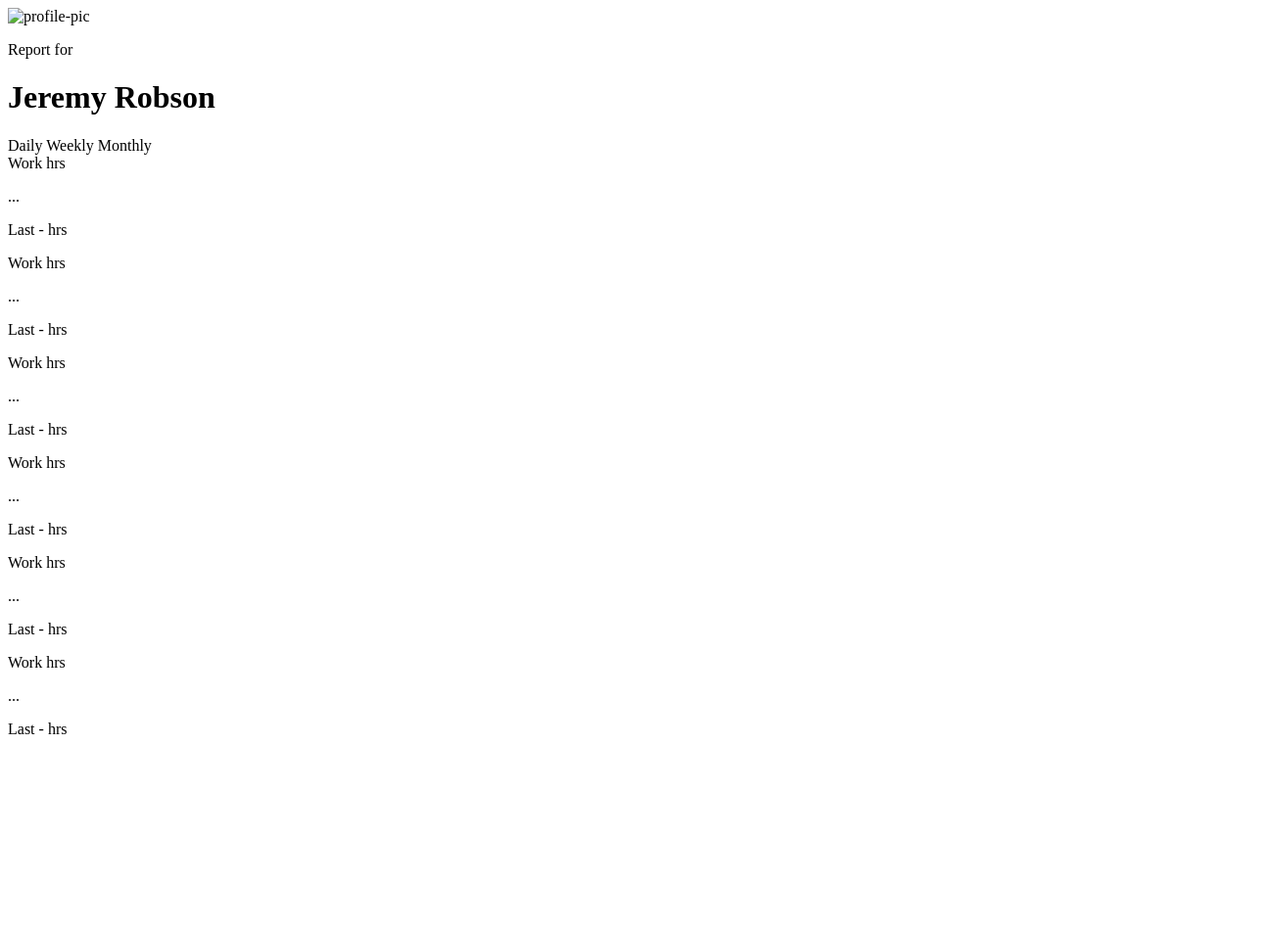
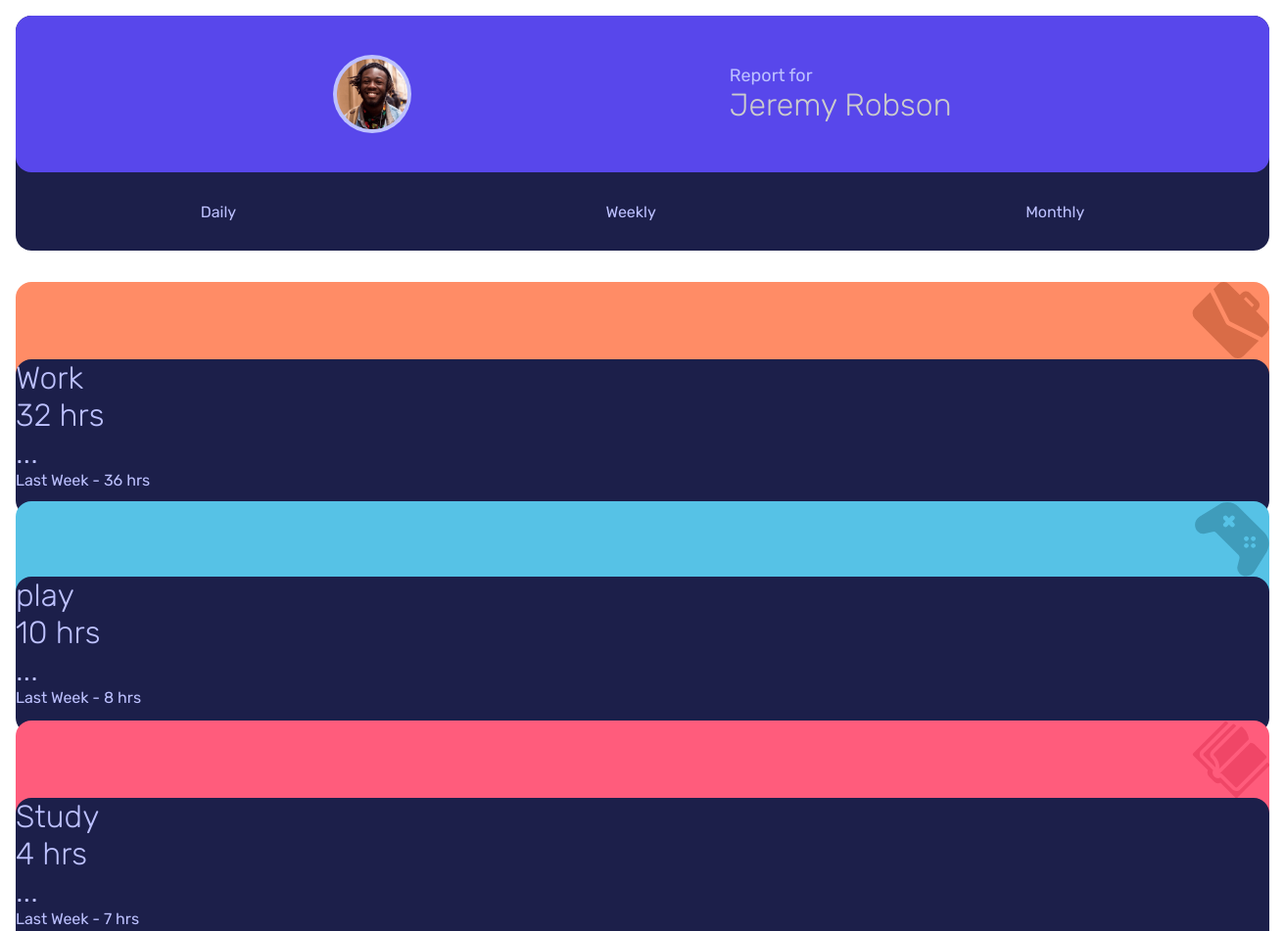
Before and after one commit to Lovely1608/Time-tracking-dashboard, a plain HTML site: page index.html in a window 1280 px wide. Shown: the top 951 px of the page at 98% size, 1312 px wide, since content can reach past the window. Before the commit the page ends 800 px from the top, so only its background shows below. Drawn offline with Linux system fonts and the light colour scheme.

Commit message:
Updated files and js completed

```diff
--- /dev/null
+++ b/data.json
@@ -0,0 +1,104 @@
+[
+  {
+    "title": "Work",
+    "timeframes": {
+      "daily": {
+        "current": 5,
+        "previous": 7
+      },
+      "weekly": {
+        "current": 32,
+        "previous": 36
+      },
+      "monthly": {
+        "current": 103,
+        "previous": 128
+      }
+    }
+  },
+  {
+    "title": "Play",
+    "timeframes": {
+      "daily": {
+        "current": 1,
+        "previous": 2
+      },
+      "weekly": {
+        "current": 10,
+        "previous": 8
+      },
+      "monthly": {
+        "current": 23,
+        "previous": 29
+      }
+    }
+  },
+  {
+    "title": "Study",
+    "timeframes": {
+      "daily": {
+        "current": 0,
+        "previous": 1
+      },
+      "weekly": {
+        "current": 4,
+        "previous": 7
+      },
+      "monthly": {
+        "current": 13,
+        "previous": 19
+      }
+    }
+  },
+  {
+    "title": "Exercise",
+    "timeframes": {
+      "daily": {
+        "current": 1,
+        "previous": 1
+      },
+      "weekly": {
+        "current": 4,
+        "previous": 5
+      },
+      "monthly": {
+        "current": 11,
+        "previous": 18
+      }
+    }
+  },
+  {
+    "title": "Social",
+    "timeframes": {
+      "daily": {
+        "current": 1,
+        "previous": 3
+      },
+      "weekly": {
+        "current": 5,
+        "previous": 10
+      },
+      "monthly": {
+        "current": 21,
+        "previous": 23
+      }
+    }
+  },
+  {
+    "title": "Self Care",
+    "timeframes": {
+      "daily": {
+        "current": 0,
+        "previous": 1
+      },
+      "weekly": {
+        "current": 2,
+        "previous": 2
+      },
+      "monthly": {
+        "current": 7,
+        "previous": 11
+      }
+    }
+  }
+]
--- a/index.html
+++ b/index.html
@@ -3,89 +3,121 @@
   <head>
     <meta charset="UTF-8" />
     <meta name="viewport" content="width=device-width, initial-scale=1.0" />
-    <title>Document</title>
+    <title>Frontend Meontor|Time-tracking-dashborad</title>
   </head>
+  <link rel="stylesheet" href="style.css" />
+
   <body>
     <main>
       <div class="main-container">
         <div class="head-container">
           <div class="profile-box">
+            <div class="image-container">
               <img src="images/image-jeremy.png" alt="profile-pic" />
+            </div>
+            <div>
               <p>Report for</p>
               <h1>Jeremy Robson</h1>
             </div>
+          </div>
+          <div class="buttons">
             <span class="day-btn">Daily</span>
             <span class="week-btn">Weekly</span>
             <span class="month-btn">Monthly</span>
           </div>
+        </div>
         <div class="body-container">
-          <div class="box">
+          <div class="box1">
+            <div class="body-image">
+              <img src="images/icon-work.svg" alt="">
+            </div>
             <div class="content-box">
               <div class="left-side">
-                <span class="wrok">Work</span> <time class="hrs">hrs</time>
+                <h1>Work</h1>
+                <h1 class="current">32hrs</h1>
                 <div class="right-side">
-                  <p>...</p>
-                  <p>Last - hrs</p>
+                  <h1>...</h1>
+                  <p class="previous">Last Week - 36hrs</h1>
                 </div>
               </div>
             </div>
           </div>
 
-          <div class="box">
+          <div class="box2">
+             <div class="body-image">
+              <img src="images/icon-play.svg" alt="">
+            </div>
             <div class="content-box">
               <div class="left-side">
-                <span class="wrok">Work</span> <time class="hrs">hrs</time>
+                <h1>play</h1>
+                <h1 class="current">10hrs</h1>
                 <div class="right-side">
-                  <p>...</p>
-                  <p>Last - hrs</p>
+                  <h1>...</h1>
+                  <p class="previous">Last Week - 8hrs</h1>
                 </div>
               </div>
             </div>
           </div>
 
-          <div class="box">
+          <div class="box3">
+             <div class="body-image">
+              <img src="images/icon-study.svg" alt="">
+            </div>
             <div class="content-box">
               <div class="left-side">
-                <span class="wrok">Work</span> <time class="hrs">hrs</time>
+                <h1>Study</h1>
+                <h1 class="current">4hrs</h1>
                 <div class="right-side">
-                  <p>...</p>
-                  <p>Last - hrs</p>
+                  <h1>...</h1>
+                  <p class="previous">Last Week - 7hrs</h1>
                 </div>
               </div>
             </div>
           </div>
 
-          <div class="box">
+          <div class="box4">
+             <div class="body-image">
+              <img src="images/icon-exercise.svg" alt="">
+            </div>
             <div class="content-box">
               <div class="left-side">
-                <span class="wrok">Work</span> <time class="hrs">hrs</time>
+                <h1>Exercise</h1>
+                <h1 class="current">4hrs</h1>
                 <div class="right-side">
-                  <p>...</p>
-                  <p>Last - hrs</p>
+                  <h1>...</h1>
+                  <p class="previous">Last Week - 5hrs</h1>
                 </div>
               </div>
             </div>
           </div>
 
-          <div class="box">
+          <div class="box5">
+             <div class="body-image">
+              <img src="images/icon-social.svgi" alt="">
+            </div>
             <div class="content-box">
               <div class="left-side">
-                <span class="wrok">Work</span> <time class="hrs">hrs</time>
+                <h1>Social</h1>
+                <h1 class="current">5hrs</h1>
                 <div class="right-side">
-                  <p>...</p>
-                  <p>Last - hrs</p>
+                  <h1>...</h1>
+                  <p class="previous">Last Week - 10hrs</h1>
                 </div>
               </div>
             </div>
           </div>
 
-          <div class="box">
+          <div class="box6">
+             <div class="body-image">
+              <img src="images/icon-self-care.svg" alt="">
+            </div>
             <div class="content-box">
               <div class="left-side">
-                <span class="wrok">Work</span> <time class="hrs">hrs</time>
+                <h1>Self Care</h1>
+                <h1 class="current">2hrs</h1>
                 <div class="right-side">
-                  <p>...</p>
-                  <p>Last - hrs</p>
+                  <h1>...</h1>
+                  <p class="previous">Last Week - 2hrs</h1>
                 </div>
               </div>
             </div>
@@ -93,5 +125,7 @@
         </div>
       </div>
     </main>
+
+    <script src="./script.js"></script>
   </body>
 </html>
--- /dev/null
+++ b/script.js
@@ -0,0 +1,42 @@
+const daily = document.querySelector(".day-btn");
+const weekly = document.querySelector(".week-btn");
+const monthly = document.querySelector(".month-btn");
+
+const previousData = document.querySelectorAll(".previous");
+const currentData = document.querySelectorAll(".current");
+
+let data = []; // will store the JSON data after lodading
+
+async function getData() {
+  try {
+    const response = await fetch("./data.json");
+    data = await response.json();
+    updateUI("weekly");
+  } catch (err) {
+    console.error("Failed to load data.json:", err);
+  }
+}
+
+function updateUI(period) {
+  data.forEach((item, index) => {
+    const timeframe = item.timeframes[period];
+
+    currentData[index].innerText = `${timeframe.current} hrs`;
+    previousData[index].innerText = `Last ${getLabel(period)} - ${
+      timeframe.previous
+    } hrs`;
+  });
+}
+
+function getLabel(period) {
+  if (period === "daily") return "Day";
+  if (period === "weekly") return "Week";
+  if (period === "monthly") return "Month";
+}
+
+// event listeners
+daily.addEventListener("click", () => updateUI("daily"));
+weekly.addEventListener("click", () => updateUI("weekly"));
+monthly.addEventListener("click", () => updateUI("monthly"));
+
+getData();
--- /dev/null
+++ b/style.css
@@ -0,0 +1,144 @@
+@charset "utf-8";
+@import url("https://fonts.googleapis.com/css2?family=Rubik:ital,wght@0,300..900;1,300..900&display=swap");
+
+* {
+  margin: 0;
+  padding: 0;
+}
+/*(card titles e.g. Work, Play)*/
+:root {
+  --fontSize: 18px;
+}
+
+/*colors*/
+:root {
+  --Purple600: hsl(246, 80%, 60%); /*600*/
+  --Orange300: hsl(15, 100%, 70%); /*300 (work)*/
+  --Blue300: hsl(195, 74%, 62%); /* 300 (play)*/
+  --Pink400: hsl(348, 100%, 68%); /* 400 (study)*/
+  --Green400: hsl(145, 58%, 55%); /* 400 (exercise)*/
+  --Purple700: hsl(264, 64%, 52%); /*700 (social)*/
+  --Yellow300: hsl(43, 84%, 65%); /* 300 (self care)*/
+
+  --Navy950: hsl(226, 43%, 10%); /*950*/
+  --Navy900: hsl(235, 46%, 20%); /*900*/
+  --Purple500: hsl(235, 45%, 61%); /*500*/
+  --Navy200: hsl(236, 100%, 87%); /*200*/
+}
+
+body {
+  /* background-color: var(--NavyWeight); */
+  width: 100vw;
+  height: auto;
+  font-family: Rubik;
+  display: flex;
+  justify-content: center;
+  align-items: center;
+  padding: 1rem;
+  color: var(--Navy200);
+}
+
+.main-container {
+  width: 100vw;
+}
+
+.head-container {
+  height: 15rem;
+  background-color: var(--Navy900);
+  border-radius: 1rem;
+}
+
+.profile-box {
+  height: 10rem;
+  display: flex;
+  justify-content: space-evenly;
+  align-items: center;
+  background-color: var(--Purple600);
+  border-radius: 1rem;
+}
+
+.profile-box h1 {
+  color: #ccc;
+  font-weight: 100;
+}
+
+.profile-box p {
+  font-size: var(--fontSize);
+}
+
+.image-container {
+  width: 5em;
+  height: 5em;
+  background-color: var(--Navy200);
+  border-radius: 3rem;
+  display: flex;
+  justify-content: center;
+  align-items: center;
+}
+
+.image-container img {
+  width: 4.5em;
+}
+
+.buttons {
+  height: 5rem;
+  display: flex;
+  justify-content: space-around;
+  align-items: center;
+}
+
+.buttons > span:hover {
+  color: white;
+  cursor: pointer;
+}
+
+/*body container design*/
+
+.box1,
+.box2,
+.box3,
+.box4,
+.box5,
+.box6 {
+  width: 100vw;
+  height: 12rem;
+  margin-top: 2rem;
+  background-color: var(--Orange300);
+  border-radius: 1rem;
+}
+
+.box2 {
+  background-color: var(--Blue300);
+}
+
+.box3 {
+  background-color: var(--Pink400);
+}
+
+.box4 {
+  background-color: var(--Green400);
+}
+
+.box5 {
+  background-color: var(--Purple700);
+}
+
+.box6 {
+  background-color: var(--Yellow300);
+}
+
+.content-box {
+  width: 100vw;
+  height: 10rem;
+  background-color: var(--Navy900);
+  border-radius: 1rem;
+}
+
+.content-box h1 {
+  font-weight: 100;
+}
+
+.body-image {
+  display: flex;
+  justify-content: end;
+}
```
Also changed, not shown: Screenshot 2025-11-07 152805.png (added), images/favicon-32x32.png (added), images/icon-ellipsis.svg (added), images/icon-exercise.svg (added), images/icon-play.svg (added), images/icon-self-care.svg (added), images/icon-social.svg (added), images/icon-study.svg (added), images/icon-work.svg (added), images/image-jeremy.png (added), 2 other files. Lines whose indentation alone changed are shown as unchanged.
